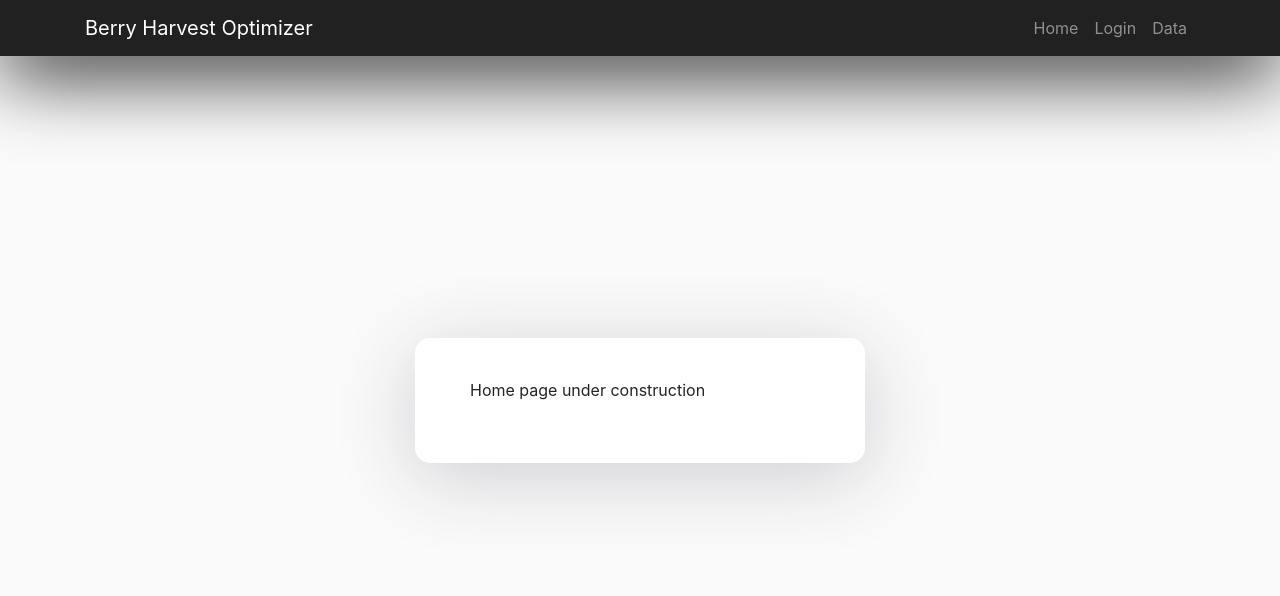
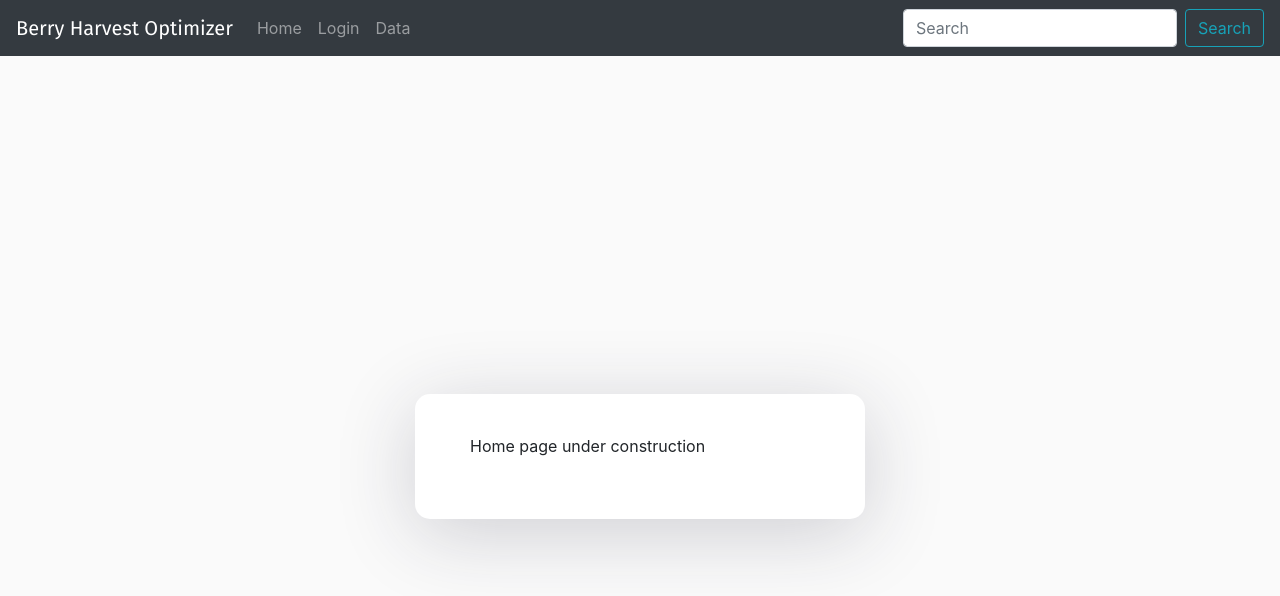
Before and after one commit to CSUMB-CAPSTONE-TEAM21-SPRING2020/WEB-INTERFACE, a React (Create React App) app: page / in a window 1280 px wide. Shown: the top 596 px of the page. Built offline with nearby package versions, Linux system fonts and the light colour scheme.

Commit message:
moved to react-bootstrap

```diff
--- a/package.json
+++ b/package.json
@@ -13,6 +13,7 @@
     "@types/react-router-dom": "^5.1.3",
     "bootstrap": "^4.4.1",
     "react": "^16.12.0",
+    "react-bootstrap": "^1.0.0-beta.16",
     "react-dom": "^16.12.0",
     "react-router-dom": "^5.1.2",
     "react-scripts": "3.4.0",
--- a/src/App.tsx
+++ b/src/App.tsx
@@ -1,12 +1,17 @@
 //Imports
 import React from 'react';
+
+//Components
+import { BrowserRouter as Router, Switch, Route, Link } from "react-router-dom";
+import { Navbar, Nav, Form, FormControl, Button } from "react-bootstrap";
+
+//Pages
+import Home from "./screens/Home";
+import Login from "./screens/Login";
+
+//CSS
 import './styles/App.css';
 import '../node_modules/bootstrap/dist/css/bootstrap.min.css';
-import { BrowserRouter as Router, Switch, Route, Link } from "react-router-dom";
-
-//Components
-import Home from "./components/Home";
-import Login from "./components/Login";
 
 //"Cannot find module './assets/logo.svg'" workaround. It just works.
 const logo = require("./assets/logo.svg") as string;
@@ -16,24 +21,18 @@ function App() {
   return (
     <Router>
     <div className="App">
-      <nav className="navbar navbar-expand-lg navbar-dark fixed-top">
-        <div className="container">
-          <Link className="navbar-brand" to={"/"}>Berry Harvest Optimizer</Link>
-          <div className="collapse navbar-collapse" id="navbarTogglerDemo02">
-            <ul className="navbar-nav ml-auto">
-              <li className="nav-item">
-                <Link className="nav-link" to={"/"}>Home</Link>
-              </li>
-              <li className="nav-item">
-                <Link className="nav-link" to={"/login"}>Login</Link>
-              </li>
-              <li className="nav-item">
-                <Link className="nav-link" to={"/data"}>Data</Link>
-              </li>
-            </ul>
-          </div>
-        </div>
-      </nav>
+      <Navbar bg="dark" variant="dark">
+        <Navbar.Brand href="">Berry Harvest Optimizer</Navbar.Brand>
+          <Nav className="mr-auto">
+            <Link to="/" className="nav-link">Home</Link>
+            <Link to="/login" className="nav-link">Login</Link>
+            <Link to="/data" className="nav-link">Data</Link>
+          </Nav>
+        <Form inline>
+          <FormControl type="text" placeholder="Search" className="mr-sm-2" />
+          <Button variant="outline-info">Search</Button>
+        </Form>
+      </Navbar>
 
       <div className="auth-wrapper">
         <div className="auth-inner">
--- a/src/styles/App.css
+++ b/src/styles/App.css
@@ -4,6 +4,7 @@
   box-sizing: border-box;
 }
 
+/*White background as requested*/
 body {
   background: #fafafa !important;
   min-height: 100vh;
@@ -13,18 +14,13 @@ body {
 }
 
 h1,h2,h3,h4,h5,h6,label,span {
-  font-weight: 500;
+  font-weight: 400;
   font-family: 'Fira Sans', sans-serif;
 }
 
 body, html, .App, #root, .auth-wrapper {
   width: 100%;
   height: 100%;
-}
-
-.navbar-dark {
-  background-color: #212121;
-  box-shadow: 0px 14px 80px #000000;
 }
 
 .auth-wrapper {
@@ -55,46 +51,3 @@ body, html, .App, #root, .auth-wrapper {
   line-height: 1;
   padding-bottom: 20px;
 }
-
-.custom-control-label {
-  font-weight: 400;
-}
-
-.App {
-  text-align: center;
-}
-
-.App-logo {
-  height: 40vmin;
-  pointer-events: none;
-}
-
-@media (prefers-reduced-motion: no-preference) {
-  .App-logo {
-    animation: App-logo-spin infinite 20s linear;
-  }
-}
-
-.App-header {
-  background-color: #282c34;
-  min-height: 100vh;
-  display: flex;
-  flex-direction: column;
-  align-items: center;
-  justify-content: center;
-  font-size: calc(10px + 2vmin);
-  color: white;
-}
-
-.App-link {
-  color: #61dafb;
-}
-
-@keyframes App-logo-spin {
-  from {
-    transform: rotate(0deg);
-  }
-  to {
-    transform: rotate(360deg);
-  }
-}
--- a/src/styles/index.css
+++ b/src/styles/index.css
@@ -1,3 +1,4 @@
+/*Leftover css*/
 body {
   margin: 0;
   font-family: -apple-system, BlinkMacSystemFont, 'Segoe UI', 'Roboto', 'Oxygen',
```
Also changed, not shown: src/screens/Home.tsx (renamed from src/components/Home.tsx), src/screens/Login.tsx (renamed from src/components/Login.tsx), 1 other file (tests, documents, lock files or other folders).
